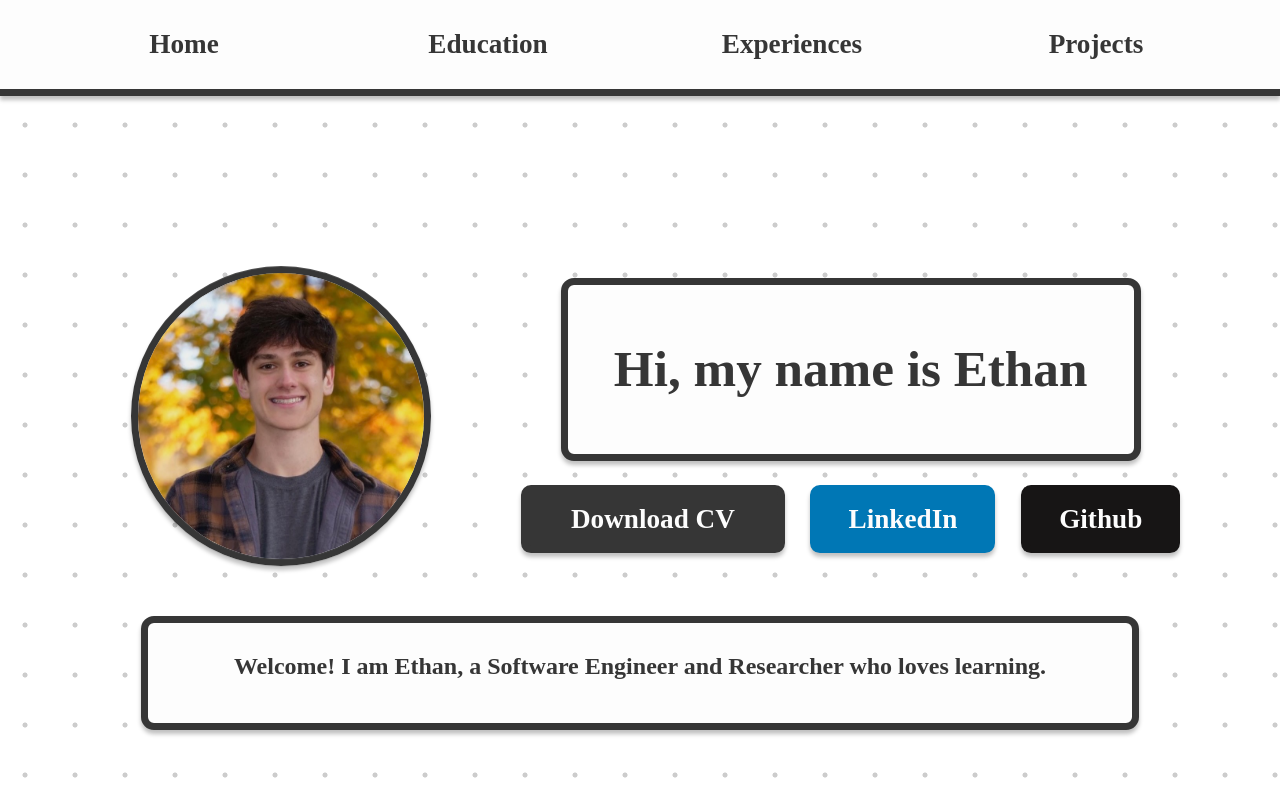
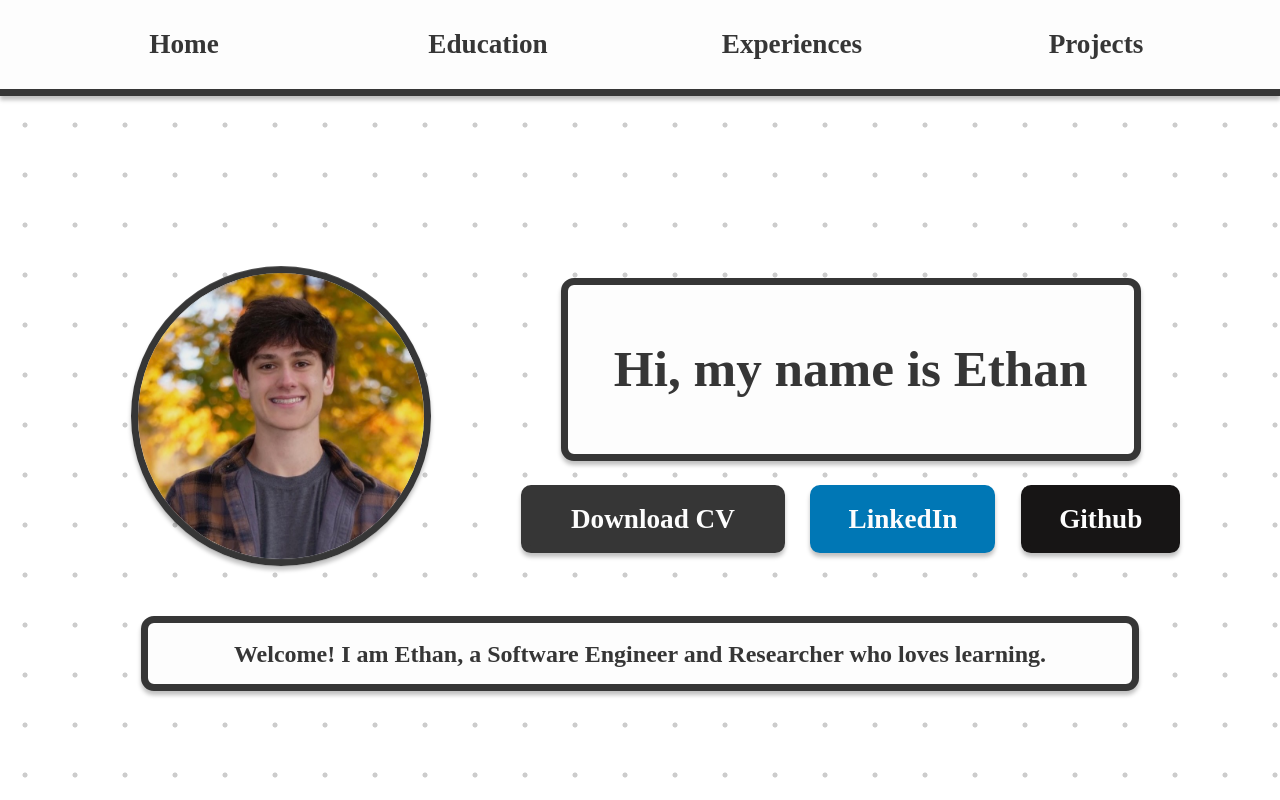
Before and after one commit to e-savar/PortfolioSite, a Next.js app: page / in a window 1280 px wide. Shown: the top 800 px of the page. Built offline with nearby package versions, Linux system fonts and the light colour scheme; a web font is replaced by a local one; what @mui/material-nextjs would draw is missing.

Commit message:
padding and spacing issue for about

```diff
--- a/src/app/Homepage.module.css
+++ b/src/app/Homepage.module.css
@@ -22,8 +22,8 @@
     background-color: #fdfdfd;
     border-radius: 13px;
     justify-content: space-between;
-    padding-top: 2%;
-    padding-bottom: 3%;
+    padding-top: 1%;
+    padding-bottom: 1%;
     width: auto;
     animation: bounce 2s ease-in-out infinite; /* Animation for up and down hover effect */
     word-wrap: break-word; /* Ensure text wraps properly inside the container */
@@ -34,8 +34,9 @@
     color: #363636;
     font-size: 1.5rem;
     font-weight: 700;
+    padding-left: 2%;
+    padding-right: 2%;
     text-align: center;
-    padding: 0 2px;  /* Add some padding to prevent text from touching the edges */
     overflow-wrap: break-word;  /* Ensure long words or links break and wrap */
     word-wrap: break-word; /* Break long words */
 }
```
